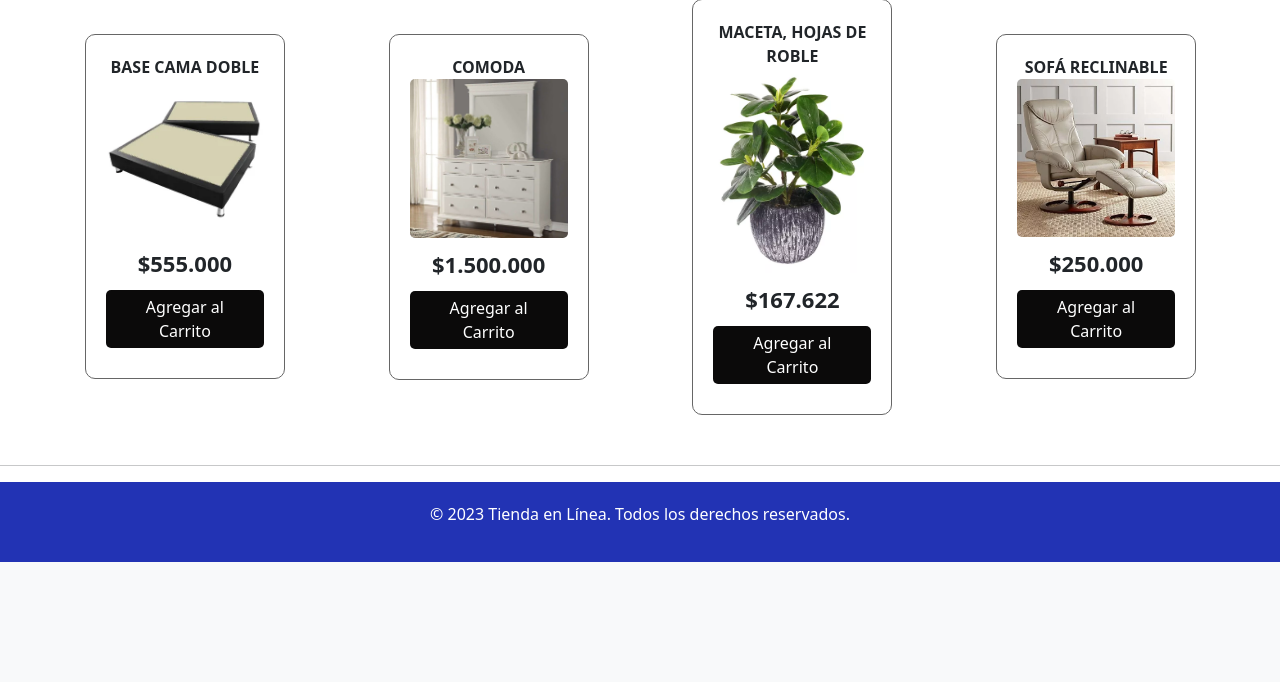
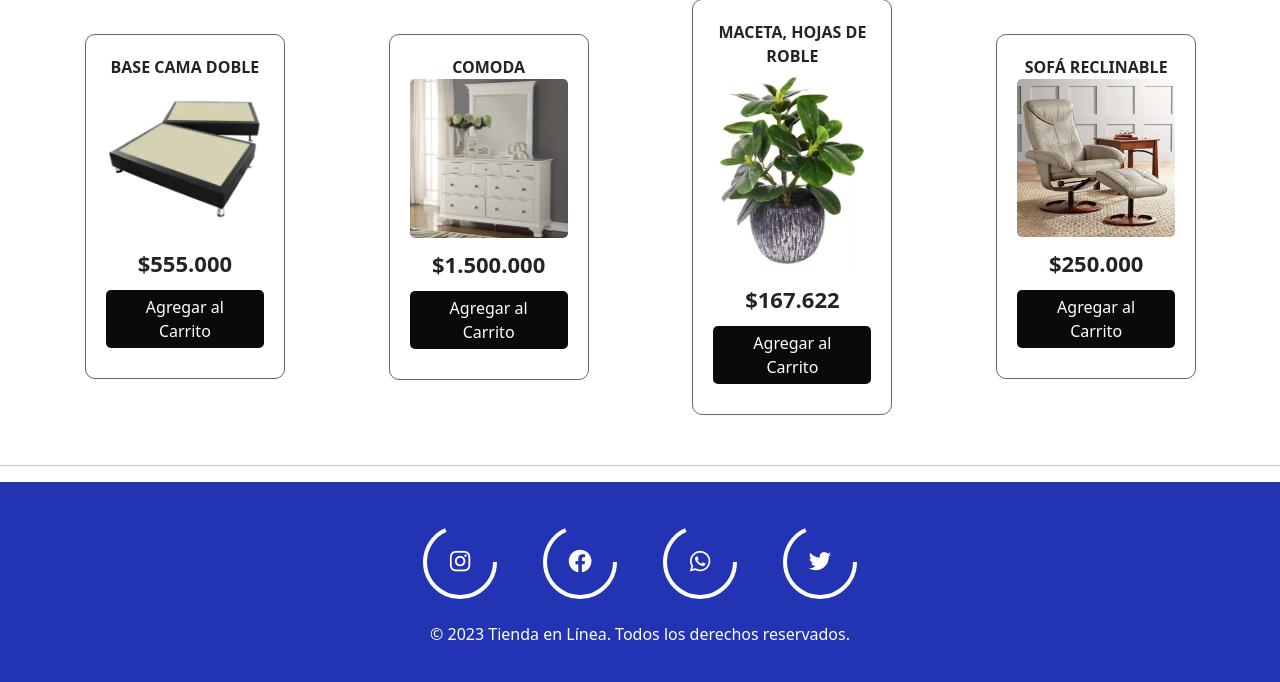
Before and after one commit to 11julio11/roble_store, a PHP site: page /Promociones.html in a window 1280 px wide. Shown: the part 1453-2135 px from the top of the page. Before the commit the page ends 2015 px from the top, so only its background shows below. Run offline with PHP 8.4, Linux system fonts and the light colour scheme.

Commit message:
cambios 17/10/2023

```diff
--- a/Promociones.html
+++ b/Promociones.html
@@ -4,6 +4,7 @@
     <meta charset="UTF-8">
     <meta name="viewport" content="width=device-width, initial-scale=1.0">
     <link rel="stylesheet" href="css/promociones.css">
+    <link href='https://unpkg.com/boxicons@2.1.1/css/boxicons.min.css' rel='stylesheet'>
     <link rel="stylesheet" href="https://cdnjs.cloudflare.com/ajax/libs/font-awesome/6.2.1/css/all.min.css" integrity="sha512-MV7K8+y+gLIBoVD59lQIYicR65iaqukzvf/nwasF0nqhPay5w/9lJmVM2hMDcnK1OnMGCdVK+iQrJ7lzPJQd1w==" crossorigin="anonymous" referrerpolicy="no-referrer" />
     <link href="https://cdn.jsdelivr.net/npm/bootstrap@5.1.3/dist/css/bootstrap.min.css" rel="stylesheet" integrity="sha384-1BmE4kWBq78iYhFldvKuhfTAU6auU8tT94WrHftjDbrCEXSU1oBoqyl2QvZ6jIW3" crossorigin="anonymous">
     <link rel="website icon" type="png" href="img/icono.png" />
@@ -200,7 +201,39 @@
       </section>
     <br>
     <hr>
-    <footer> <p>&copy; 2023 Tienda en Línea. Todos los derechos reservados.</p></footer>
+    <footer>
+      <main>
+        <div class="icon">
+            <svg heigth="80" width="80">
+                <circle cx="40" cy="40" r=35 stroke="white" stroke-width="4" fill="none" ></circle>
+            </svg>
+            <i  class='bx bxl-instagram'></i>
+        </div>
+
+        <div class="icon">
+            <svg heigth="80" width="80">
+                <circle cx="40" cy="40" r=35 stroke="white" stroke-width="4" fill="none" ></circle>
+            </svg>
+            <i class='bx bxl-facebook-circle'></i>
+        </div>
+
+        <div class="icon">
+            <svg heigth="80" width="80">
+                <circle cx="40" cy="40" r=35 stroke="white" stroke-width="4" fill="none" ></circle>
+            </svg>
+            <i class='bx bxl-whatsapp' ></i>
+        </div>
+
+        <div class="icon">
+            <svg heigth="80" width="80">
+                <circle cx="40" cy="40" r=35 stroke="white" stroke-width="4" fill="none" ></circle>
+            </svg>
+            <i  class='bx bxl-twitter' ></i>
+        </div>
+
+    </main>
+       <p>&copy; 2023 Tienda en Línea. Todos los derechos reservados.</p>
+      </footer>
     <script src="https://cdn.jsdelivr.net/npm/bootstrap@5.1.3/dist/js/bootstrap.bundle.min.js" integrity="sha384-ka7Sk0Gln4gmtz2MlQnikT1wXgYsOg+OMhuP+IlRH9sENBO0LRn5q+8nbTov4+1p" crossorigin="anonymous"></script>
 
 </body>
--- a/css/promociones.css
+++ b/css/promociones.css
@@ -237,6 +237,64 @@ h1 {
     }
   }
 
+/*estilos para el pie de pagina */
+main {
+    width: 100%;
+    display: flex;
+    align-items: center;
+    justify-content: center;
+    flex-wrap: wrap;
+  }
+
+  .icon {
+    position: relative;
+    width: 80px;
+    height: 80px;
+    margin: 20px;
+    border-radius: 50%;
+    transition: all .8s;
+    cursor: pointer;
+  }
+
+  .icon:hover {
+    background-color: #e60073;
+    box-shadow:  0 0 20px #e60073 ;
+  }
+
+  .icon:hover:nth-child(2) {
+    background-color: #1877f2;
+    box-shadow:  0 0 20px #1877f2;
+  }
+
+  .icon:hover:nth-child(3) {
+    background-color: #25d366;
+    box-shadow: 0 0 20px #25d366 ;
+  }
+
+  .icon:hover:nth-child(4) {
+    background-color: #1da1f2;
+    box-shadow:  0 0 20px #1da1f2 ;
+  }
+
+  .icon i {
+    color: #fff;
+    position: absolute;
+    top: 50%;
+    left: 50%;
+    transform: translate(-50%,-50%);
+    font-size: 1.7rem;
+  }
+
+  svg circle {
+    stroke-dasharray: 150;
+    transition: all .8s ease-in-out;
+  }
+
+  .icon:hover circle {
+    stroke-dasharray: 220;
+  }
+
+
 
 footer {
     text-align: center;
```
Also changed, not shown: css/index.css (+59 -1 lines), index.html (+32 -2 lines), 1 other file.
